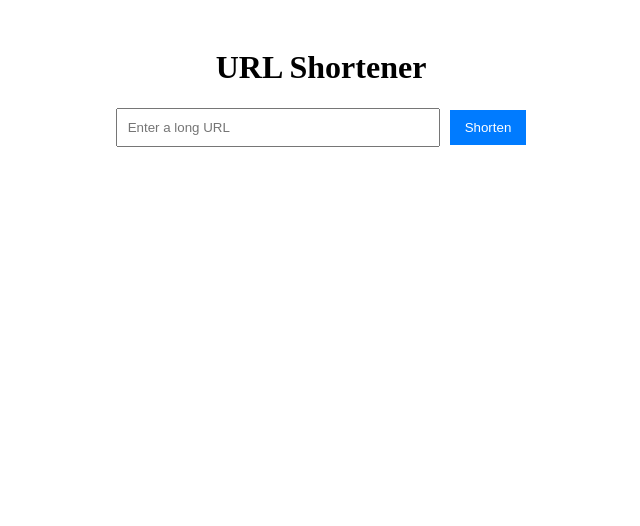
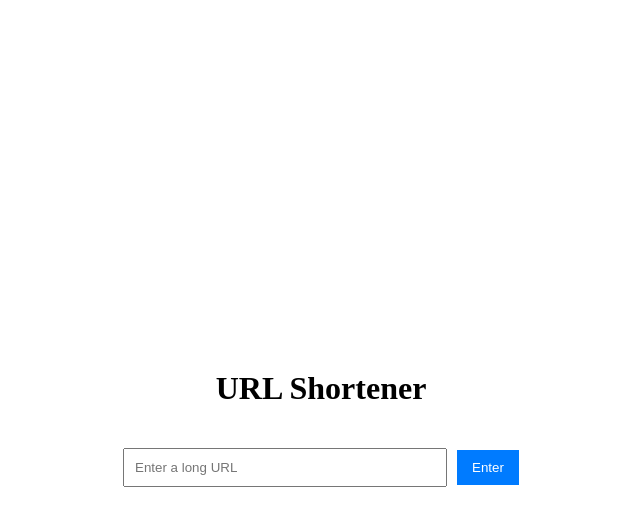
Before and after one commit to Sairajepawar/URLshortner, a React (Vite) app in the folder frontend/: page / in a window 1280 px wide. Shown: the top 526 px of the page, without its empty margins (319-959 px from the left). Built offline with nearby package versions, Linux system fonts and the light colour scheme.

Commit message:
improving various business logic

```diff
--- a/frontend/src/pages/Landing.css
+++ b/frontend/src/pages/Landing.css
@@ -1,6 +1,10 @@
 .App {
-    text-align: center;
     padding: 20px;
+    height: 100vh;
+    display: flex;
+    flex-direction: column;
+    justify-content: center;
+    align-items: center;
 }
 
 form {
@@ -22,7 +26,11 @@ button {
 }
 
 .short-url-display {
-    margin-top: 20px;
+    margin: 20px;
+    display: flex;
+    flex-direction: column;
+    justify-content: center;
+    align-items: center;
 }
 
 .short-url-display a {
--- a/frontend/src/pages/Landing.jsx
+++ b/frontend/src/pages/Landing.jsx
@@ -16,6 +16,7 @@ export default function Landing() {
             setShortUrl(window.location.origin+"/"+response.data.code);  // Update the state with the new short URL
             setLoading(false);
         } catch (error) {
+            setLoading(false);
             console.error("Error shortening URL:", error);
         }
     };
@@ -39,14 +40,14 @@ export default function Landing() {
                     onChange={(e) => setUrl(e.target.value)}
                     required
                 />
-                <button type="submit">Shorten</button>
+                <button type="submit">Enter</button>
             </form>
 
             {/* Display the shortened URL */}
             {loading && (
                 <div>Loading ....</div>
             )}
-            {shortUrl && (
+            {!loading && shortUrl && (
                 <div className="short-url-display">
                     <p>Shortened URL: <a href={shortUrl} target="_blank" rel="noopener noreferrer">{shortUrl}</a></p>
                     <button onClick={handleCopy}>Copy</button>
--- a/frontend/src/pages/Result.jsx
+++ b/frontend/src/pages/Result.jsx
@@ -1,20 +1,20 @@
 import { useNavigate, useParams } from "react-router-dom";
 import { useEffect, useState } from "react";
 import axios from "axios";
+import './Landing.css'
 export default function Result() {
     const { code } = useParams();
+    const [link, setLink] = useState("");
     const [loading, setLoading] = useState(true);
     const [error, setError] = useState(null);
 
     useEffect(() => {
-        console.log(code);
         const fetchData = async () => {
             try {
                 const result = await axios.post(`${import.meta.env.VITE_API_BASE_URL}link`, {
                     code: code
                 });
-                console.log(result.data.link);
-                window.location.href = result.data.link;
+                setLink(result.data.link);
             } catch (err) {
                 setError("Failed to fetch the link");
             }
@@ -30,6 +30,14 @@ export default function Result() {
 
     if (loading) return <p>Loading...</p>;
     if (error) return <p>{error}</p>;
+    if (link){
+        return (
+            <div className="App">
+                <p>Redirecting to following link</p>
+                <a href={link}>{link}</a>
+            </div>
+        )
+    }
 
     return null; // No need to render anything after redirect
 }
```
Also changed, not shown: 2 other files (tests, documents, lock files or other folders).
